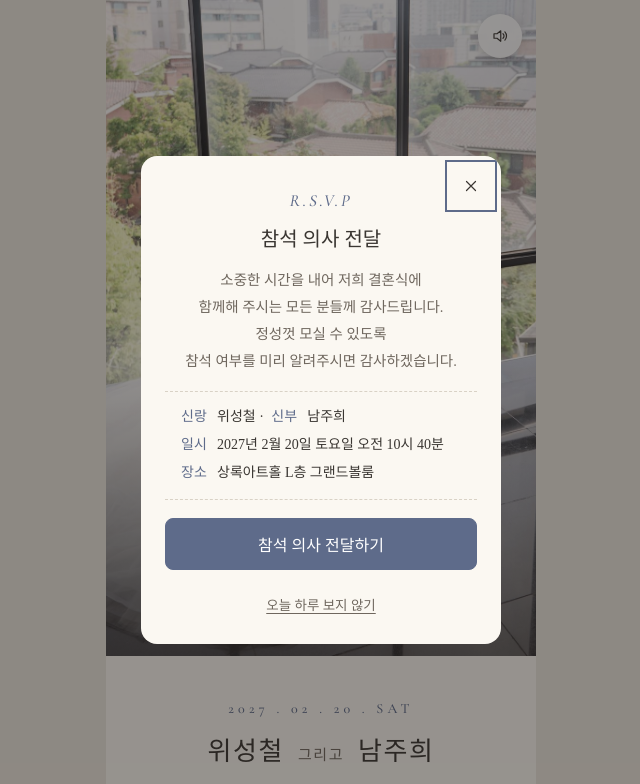
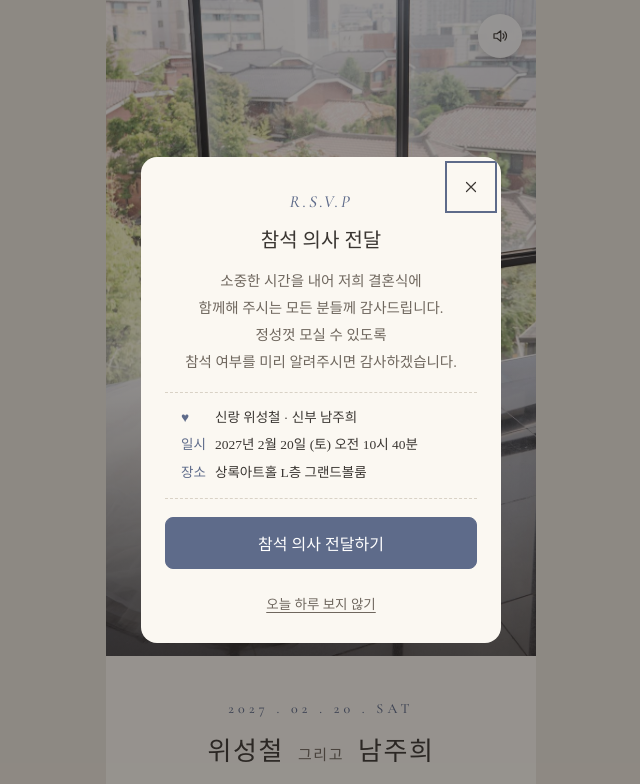
Before and after one commit to wi-seong-cheol/wedding, a plain HTML site: page index.html in a window 1280 px wide. Shown: the top 784 px of the page, without its empty margins (319-959 px from the left). Drawn offline with nearby package versions, Linux system fonts and the light colour scheme; no server answers; a web font is replaced by a local one.

Commit message:
참석 팝업 안내 정보 줄맞춤
Co-Authored-By: Claude Opus 5.5 <noreply@anthropic.com>
Claude-Session: https://claude.ai/code/session_01G4urimbw8nPt5MinLT6GSL

```diff
--- a/index.html
+++ b/index.html
@@ -125,7 +125,8 @@ svg.i{width:18px;height:18px;fill:none;stroke:currentColor;stroke-width:1.6;stro
 .sheet.center h3{font-size:20px}
 .pop-text{font-size:14.5px;line-height:1.85;color:var(--mute)}
 .pop-info{width:100%;margin:4px 0 6px;padding:14px 16px;border-top:1px dashed var(--bd);border-bottom:1px dashed var(--bd);display:flex;flex-direction:column;gap:6px;font-size:14px;text-align:left}
-.pop-info em{font-style:normal;display:inline-block;width:36px;color:var(--ac)}
+.pop-info p{display:grid;grid-template-columns:34px minmax(0,1fr);font-size:13.5px}
+.pop-info em{font-style:normal;color:var(--ac)}
 .pop-hide{min-height:44px;padding:0 12px;border:0;background:none;font-size:13.5px;color:var(--mute);text-decoration:underline;text-underline-offset:3px}
 /* calendar */
 .cal{width:100%;background:#fff;border-radius:12px;padding:24px 14px 18px;display:flex;flex-direction:column;gap:14px}
@@ -338,9 +339,9 @@ footer{padding:20px 0 44px;text-align:center;font:500 13px 'Cormorant Garamond',
 <h3 id="rsvpPopT">참석 의사 전달</h3>
 <p class="pop-text">소중한 시간을 내어 저희 결혼식에<br>함께해 주시는 모든 분들께 감사드립니다.<br>정성껏 모실 수 있도록<br>참석 여부를 미리 알려주시면 감사하겠습니다.</p>
 <div class="pop-info">
-<p><em>신랑</em>위성철 · <em style="margin-left:4px">신부</em>남주희</p>
-<p><em>일시</em>2027년 2월 20일 토요일 오전 10시 40분</p>
-<p><em>장소</em>상록아트홀 L층 그랜드볼룸</p>
+<p><em aria-hidden="true">♥</em><span>신랑 위성철 · 신부 남주희</span></p>
+<p><em>일시</em><span>2027년 2월 20일 (토) 오전 10시 40분</span></p>
+<p><em>장소</em><span>상록아트홀 L층 그랜드볼룸</span></p>
 </div>
 <button class="btn fill" type="button" id="rsvpPopGo">참석 의사 전달하기</button>
 <button class="pop-hide" type="button" id="rsvpPopHide">오늘 하루 보지 않기</button>
```
